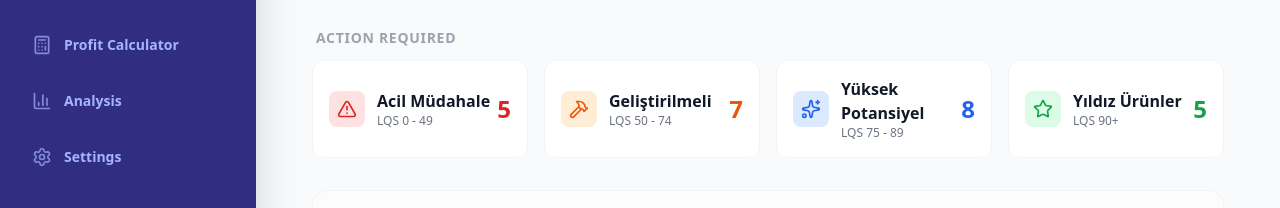
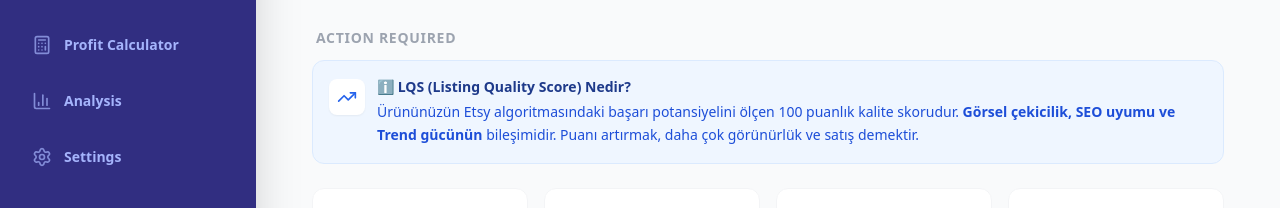
Before and after one commit to ugurozan-eng/beyond-words-analytics, a React (Vite) app in the folder frontend/: page / in a window 1280 px wide. Both pictures are taken after a click on the button "auth.start_demo". Shown: the part 306-514 px from the top of the page. Built offline with nearby package versions, Linux system fonts and the light colour scheme; no server answers.

Commit message:
Add LQS Info Banner to Dashboard

```diff
--- a/frontend/src/pages/Dashboard.jsx
+++ b/frontend/src/pages/Dashboard.jsx
@@ -144,6 +144,22 @@ const Dashboard = () => {
                     )}
                 </div>
 
+                <div className="mb-6 p-4 bg-blue-50 border border-blue-100 rounded-xl flex items-start gap-3">
+                    <div className="p-2 bg-white rounded-lg text-blue-600 shadow-sm mt-0.5">
+                        <TrendingUp size={20} />
+                    </div>
+                    <div>
+                        <h4 className="text-sm font-bold text-blue-900 mb-1">
+                            ℹ️ LQS (Listing Quality Score) Nedir?
+                        </h4>
+                        <p className="text-sm text-blue-700 leading-relaxed">
+                            Ürününüzün Etsy algoritmasındaki başarı potansiyelini ölçen 100 puanlık kalite skorudur.
+                            <strong> Görsel çekicilik, SEO uyumu ve Trend gücünün</strong> bileşimidir.
+                            Puanı artırmak, daha çok görünürlük ve satış demektir.
+                        </p>
+                    </div>
+                </div>
+
                 <div className="grid grid-cols-1 md:grid-cols-2 lg:grid-cols-4 gap-4">
                     <ActionCard title={t('dashboard.card_urgent')} desc={t('dashboard.card_urgent_desc')} count={stats.urgent} icon={AlertTriangle} color="red" filterType="urgent" />
                     <ActionCard title={t('dashboard.card_improve')} desc={t('dashboard.card_improve_desc')} count={stats.improve} icon={Hammer} color="orange" filterType="improve" />
```
